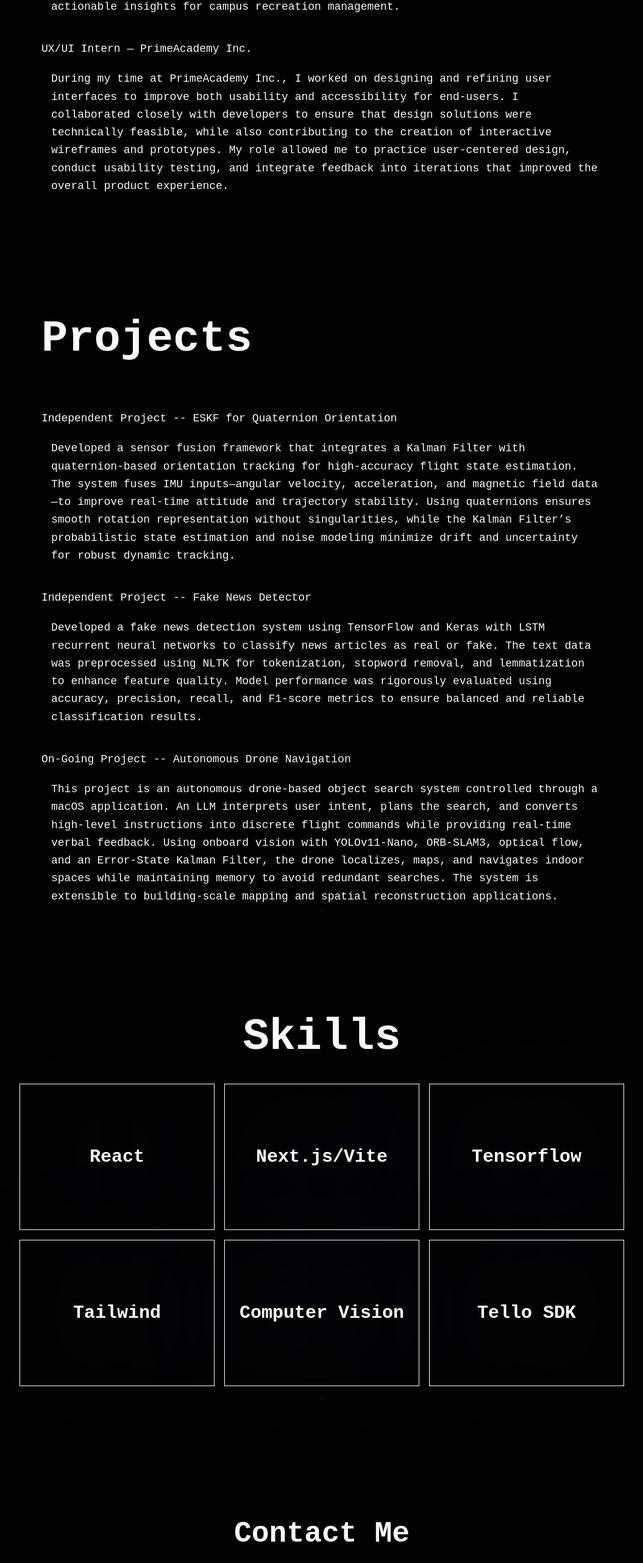
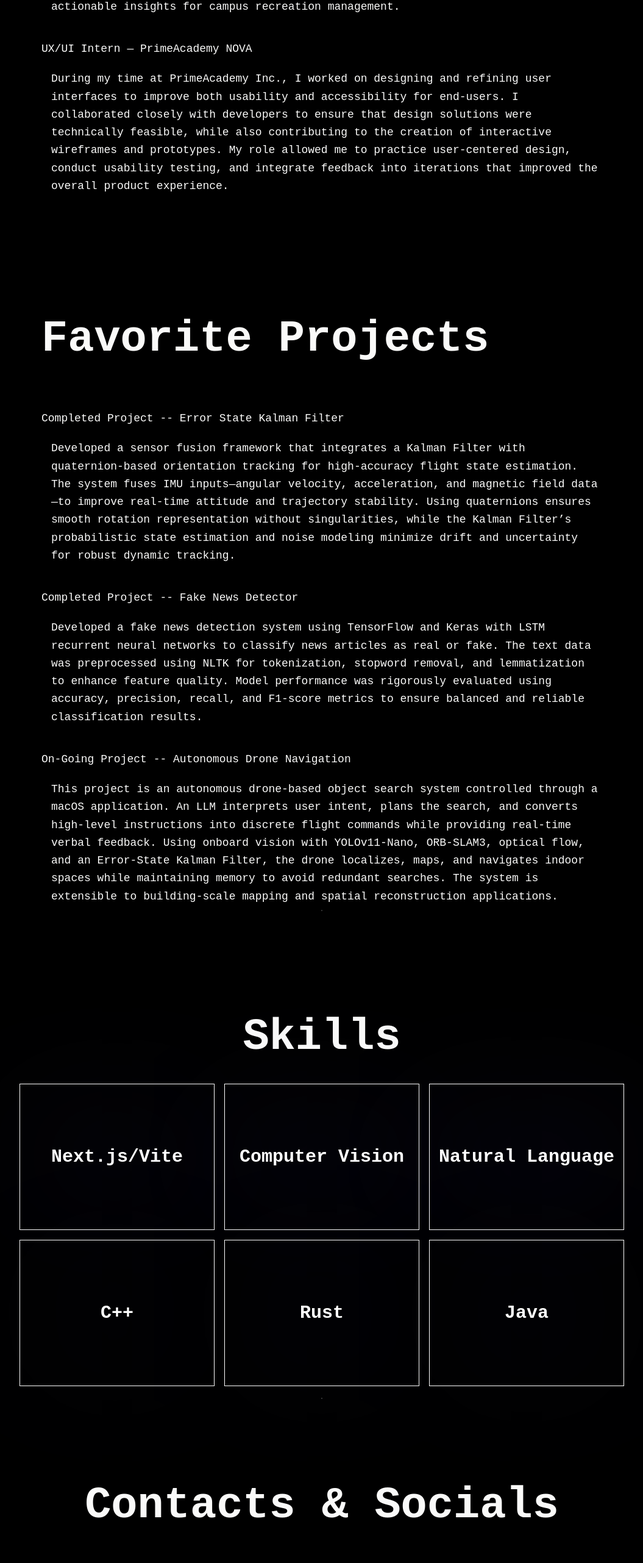
Before and after one commit to HyunLee8/IsaacLee-portfolio, a React (Vite) app: page / in a window 1280 px wide. Shown: the part 2107-4670 px from the top of the page at 61% size, without its empty margins (112-1167 px from the left). Built offline with nearby package versions, Linux system fonts and the light colour scheme.

Commit message:
wrong company name

```diff
--- a/src/components/Navbar.tsx
+++ b/src/components/Navbar.tsx
@@ -27,7 +27,6 @@ export default function Navbar() {
             <DropdownMenuItem><a href="https://github.com/HyunLee8">GitHub</a></DropdownMenuItem>
             <DropdownMenuItem><a href="https://open.spotify.com/user/249lw9zwlh70b2wak8phnb9k9?si=2777a88c30a342ab&nd=1&dlsi=d6fdf3cc75474d4a">Spotify</a></DropdownMenuItem>
             <DropdownMenuItem><a href="https://www.linkedin.com/in/hyun-lee-a2934b396/">LinkedIn</a></DropdownMenuItem>
-            <DropdownMenuItem>Instagram</DropdownMenuItem>
           </DropdownMenuContent>
         </DropdownMenu>
         <div>
--- a/src/pages/Home.tsx
+++ b/src/pages/Home.tsx
@@ -1,5 +1,3 @@
-import ContactForm from "../components/contact-form";
-
 export default function Home() {
   return (
     <div id="bgWrap" className="mix-h-screen w-full flex-grow">
@@ -23,7 +21,7 @@ export default function Home() {
             <h1 className="pb-5"></h1>
           </div>
         </div>
-        <div id="about" className="pb-10"/>
+        <div id="about" className="pb-10" />
         <div className="justify-center flex items-center flex-col ">
           <div className="px-10 max-w-250 text-center">
             <h1 className="pt-25 mb-20 text-7xl font-bold text-left">
@@ -67,7 +65,7 @@ export default function Home() {
             <div className="px-10 max-w-250">
               <div className="flex flex-wrap">
                 <h1 className="mb-5">
-                  UX/UI Intern — PrimeAcademy Inc.
+                  UX/UI Intern — PrimeAcademy NOVA
                 </h1>
                 <p className="ml-4">
                   During my time at PrimeAcademy Inc., I worked on designing and
@@ -93,11 +91,11 @@ export default function Home() {
           <div className="justify-center flex items-center flex-col">
             <div className="px-10 max-w-250">
               <h1 className="pt-25 mb-20 text-7xl font-bold text-left">
-                Projects
+                Favorite Projects
               </h1>
               <div className="flex flex-wrap">
                 <h2 className="mb-5">
-                  Independent Project -- ESKF for Quaternion Orientation
+                  Completed Project -- Error State Kalman Filter
                 </h2>
                 <p className="mb-10 ml-4 font-space-grotesk">
                   Developed a sensor fusion framework that integrates a Kalman Filter with quaternion-based orientation tracking for high-accuracy flight state estimation. The system fuses IMU inputs—angular velocity, acceleration, and magnetic field data—to improve real-time attitude and trajectory stability. Using quaternions ensures smooth rotation representation without singularities, while the Kalman Filter’s probabilistic state estimation and noise modeling minimize drift and uncertainty for robust dynamic tracking.
@@ -107,7 +105,7 @@ export default function Home() {
             <div className="px-10 max-w-250">
               <div className="flex flex-wrap">
                 <h1 className="mb-5">
-                  Independent Project -- Fake News Detector
+                  Completed Project -- Fake News Detector
                 </h1>
                 <p className="mb-10 ml-4">
                   Developed a fake news detection system using TensorFlow and Keras with LSTM recurrent neural networks to classify news articles as real or fake. The text data was preprocessed using NLTK for tokenization, stopword removal, and lemmatization to enhance feature quality. Model performance was rigorously evaluated using accuracy, precision, recall, and F1-score metrics to ensure balanced and reliable classification results.
@@ -134,38 +132,68 @@ export default function Home() {
             <div className="flex flex-wrap gap-4 justify-center ">
               <a href="https://react.dev/">
                 <div className="w-80 h-60 border-1 border-black dark:border-white flex items-center justify-center hover:text-white hover:bg-black transition-colors duration-600 text-3xl font-bold dark:text-white dark:hover:text-black dark:hover:bg-white drop-shadow-[0_0_90px_#4f46e5]">
-                  React
+                  Next.js/Vite
                 </div>
               </a>
               <a href="https://vite.dev/">
                 <div className="w-80 h-60 border-1 border-black dark:border-white flex items-center justify-center hover:text-white hover:bg-black transition-colors duration-600 text-3xl font-bold dark:text-white dark:hover:text-black dark:hover:bg-white drop-shadow-[0_0_90px_#4f46e5]">
-                  Next.js/Vite
+                  Computer Vision
                 </div>
               </a>
               <a href="https://tailwindcss.com/">
                 <div className="w-80 h-60 border-1 border-black dark:border-white flex items-center justify-center hover:text-white hover:bg-black transition-colors duration-600 text-3xl font-bold dark:text-white dark:hover:text-black dark:hover:bg-white drop-shadow-[0_0_90px_#4f46e5]">
-                  Tensorflow
+                  Natural Language
                 </div>
               </a>
               <a href="https://pytorch.org/">
                 <div className="w-80 h-60 border-1 border-black dark:border-white flex items-center justify-center hover:text-white hover:bg-black transition-colors duration-600 text-3xl font-bold dark:text-white dark:hover:text-black dark:hover:bg-white drop-shadow-[0_0_90px_#4f46e5]">
-                  Tailwind
+                  C++
                 </div>
               </a>
               <a href="https://tensorflow.org">
                 <div className="w-80 h-60 border-1 border-black dark:border-white flex items-center justify-center hover:text-white hover:bg-black transition-colors duration-600 text-3xl font-bold dark:text-white dark:hover:text-black dark:hover:bg-white drop-shadow-[0_0_90px_#4f46e5]">
-                  Computer Vision
+                  Rust
                 </div>
               </a>
               <a href="https://ui.shadcn.com/">
                 <div className="w-80 h-60 border-1 border-black dark:border-white flex items-center justify-center hover:text-white hover:bg-black transition-colors duration-600 text-3xl font-bold dark:text-white dark:hover:text-black dark:hover:bg-white drop-shadow-[0_0_90px_#4f46e5]">
-                  Tello SDK
+                  Java
                 </div>
               </a>
             </div>
             <div className="">
-              <div id="contact" className="">
-                <ContactForm />
+              <div id="contact" className="flex flex-col justify-center items-center pb-50">
+                <h1 className="text-7xl font-bold mt-40 mb-20">Contacts & Socials</h1>
+                <div className="flex flex-grid gap-40">
+                  <div className="flex flex-col gap-10">
+                    <div>
+                      <p className="xs">Primary Email</p>
+                      <p className="text-3xl">Hyunlee537@gmail.com</p>
+                    </div>
+                    <div>
+                      <p className="xs">Secondary Email</p>
+                      <p className="text-3xl">legoae86@gmail.com</p>
+                    </div>
+                    <div>
+                      <p className="xs">Mobile</p>
+                      <p className="text-3xl">+1 (703) 477 3200</p>
+                    </div>
+                  </div>
+                  <div className="flex flex-col gap-10">
+                    <div>
+                      <p className="xs">Github</p>
+                      <p className="text-3xl">Hyunlee8</p>
+                    </div>
+                    <div>
+                      <p className="xs">Spotify</p>
+                      <p className="text-3xl">Igack</p>
+                    </div>
+                    <div>
+                      <p className="xs">Discord</p>
+                      <p className="text-3xl">Igack_</p>
+                    </div>
+                  </div>
+                </div>
               </div>
             </div>
           </div>
```
